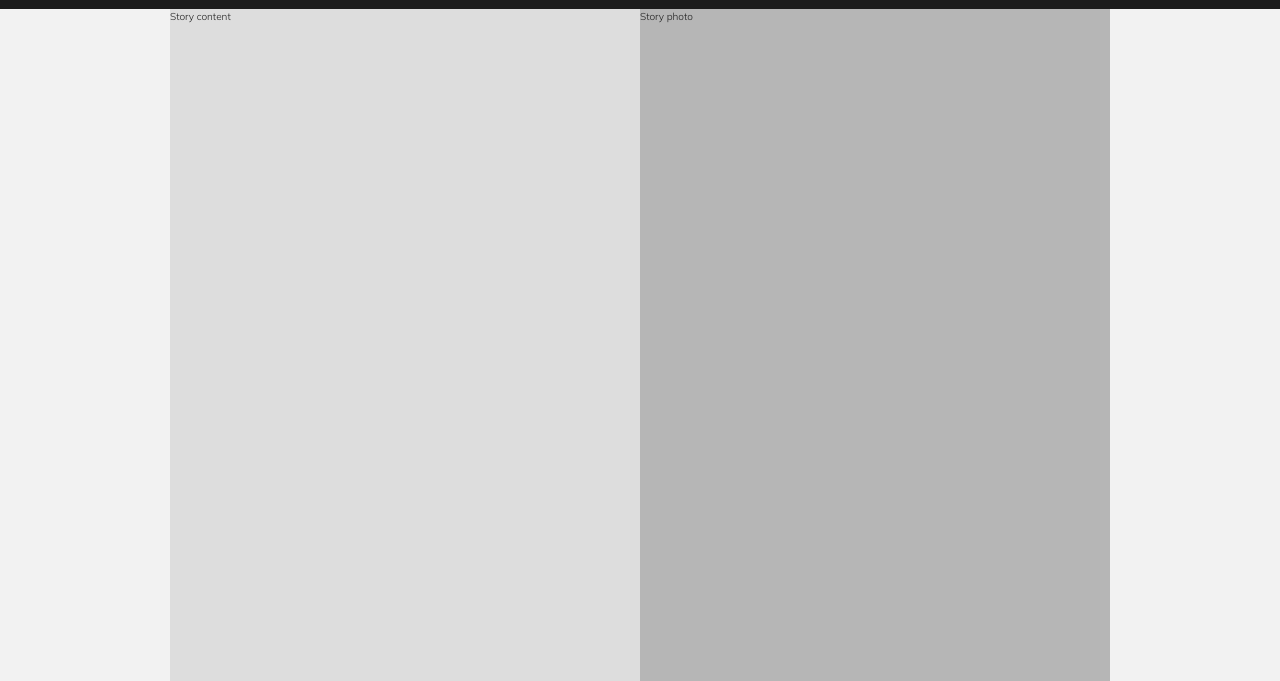
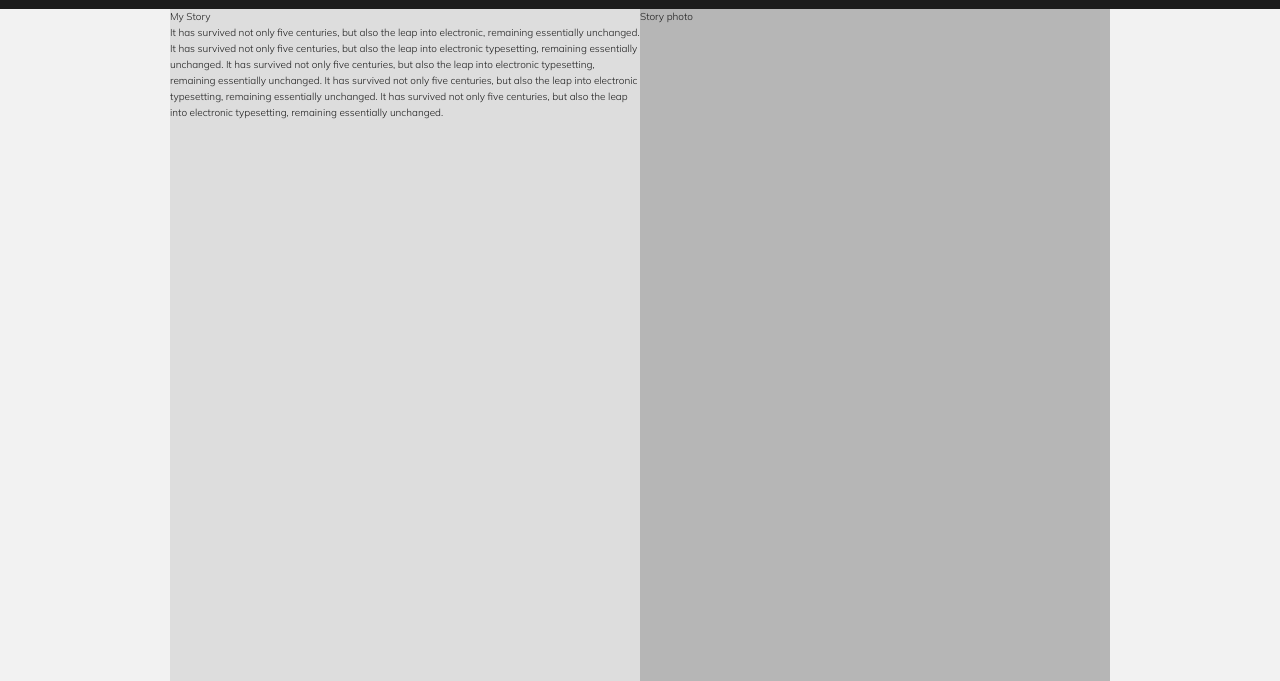
Before and after one commit to jeffersonj/www.dev-jeffersonj.com, a website: page index.html in a window 1280 px wide. Shown: the part 799-1480 px from the top of the page. Drawn offline with Linux system fonts and the light colour scheme.

Commit message:
index updated

```diff
--- a/index.html
+++ b/index.html
@@ -96,7 +96,21 @@
     </section>
 
     <section class="story">
-      <div class="story__content">Story content</div>
+      <div class="story__content">
+        <div class="heading-h1">
+          My Story
+        </div>
+        <div class="story-content--title">
+          It has survived not only five centuries, but also the leap into electronic, remaining essentially unchanged.
+        </div>
+        <div class="story-content--text">
+          It has survived not only five centuries, but also the leap into electronic typesetting, remaining essentially unchanged.
+          It has survived not only five centuries, but also the leap into electronic typesetting, remaining essentially unchanged.
+
+          It has survived not only five centuries, but also the leap into electronic typesetting, remaining essentially unchanged.
+          It has survived not only five centuries, but also the leap into electronic typesetting, remaining essentially unchanged.
+        </div>
+      </div>
       <div class="story__photo">Story photo</div>
     </section>
 
```
